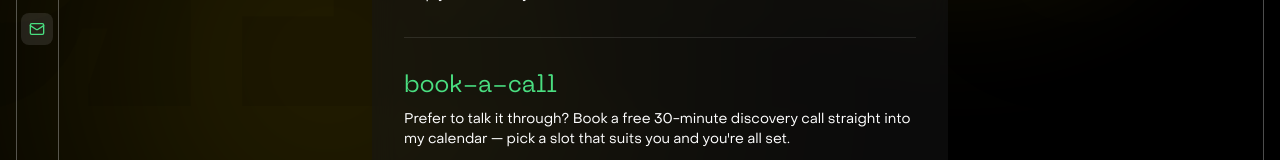
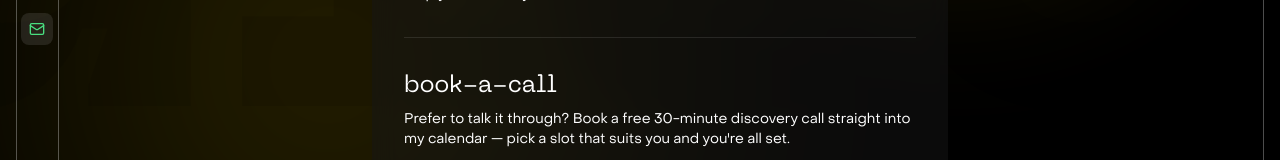
Before and after one commit to ibxibx/portfolio-react, a React (Create React App) app: page /#/contact in a window 1280 px wide. Shown: the part 455-615 px from the top of the page. Built offline with nearby package versions, Linux system fonts and the light colour scheme; no server answers.

Commit message:
Contact: revert book-a-call heading color, make schedule-a-call button text green instead

```diff
--- a/src/pages/Contact.jsx
+++ b/src/pages/Contact.jsx
@@ -101,9 +101,7 @@ const Contact = () => {
             </div>
 
             <div className="mb-8 pt-8 border-t border-white/10">
-              <h2 className="text-2xl font-mono mb-2 text-primary">
-                book-a-call
-              </h2>
+              <h2 className="text-2xl font-mono mb-2">book-a-call</h2>
               <p className="text-sm font-neue-machina">
                 Prefer to talk it through? Book a free 30-minute discovery call
                 straight into my calendar — pick a slot that suits you and
@@ -130,7 +128,7 @@ const Contact = () => {
                 href={CALENDLY_URL}
                 target="_blank"
                 rel="noopener noreferrer"
-                className="inline-block mt-6 px-6 py-2 font-mono bg-black/50 border border-white/10 rounded hover:bg-white/5 transition-colors duration-200"
+                className="inline-block mt-6 px-6 py-2 font-mono text-primary bg-black/50 border border-white/10 rounded hover:bg-white/5 transition-colors duration-200"
               >
                 schedule a 30-min call →
               </a>
```
